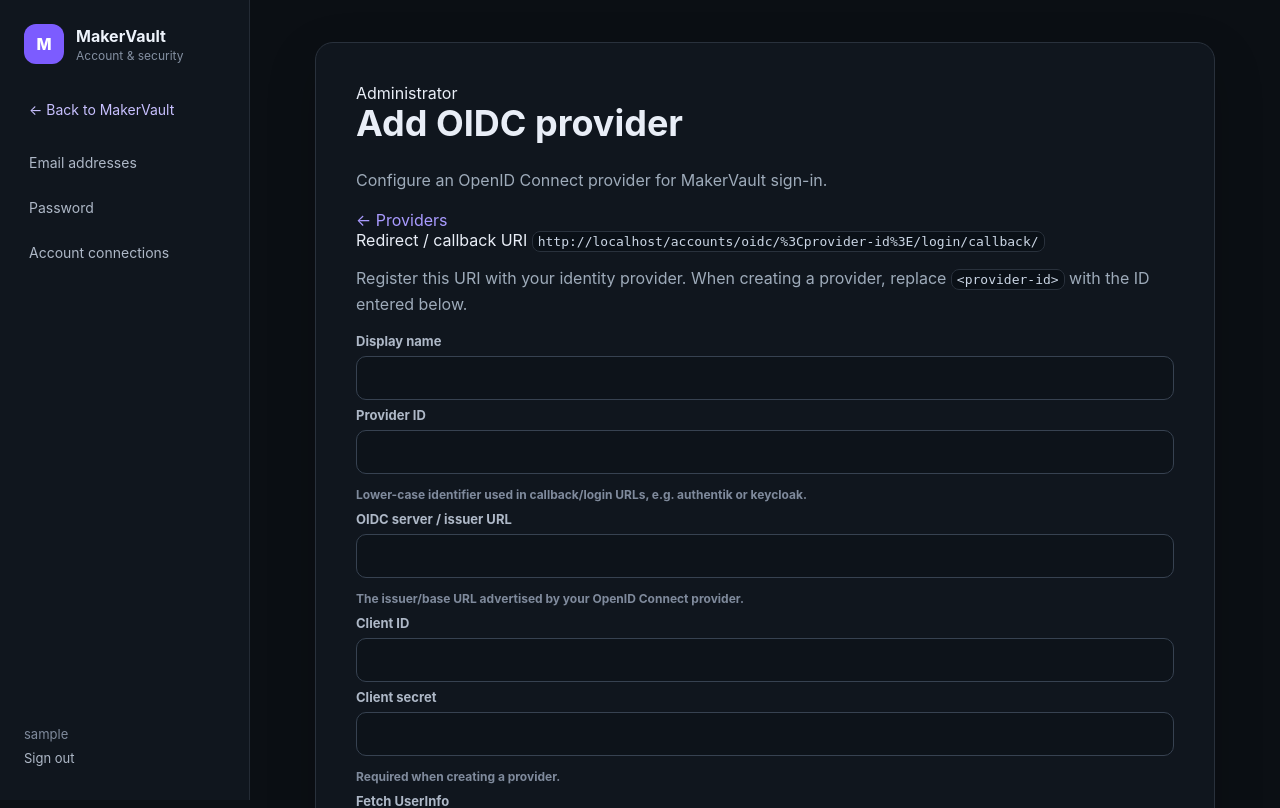
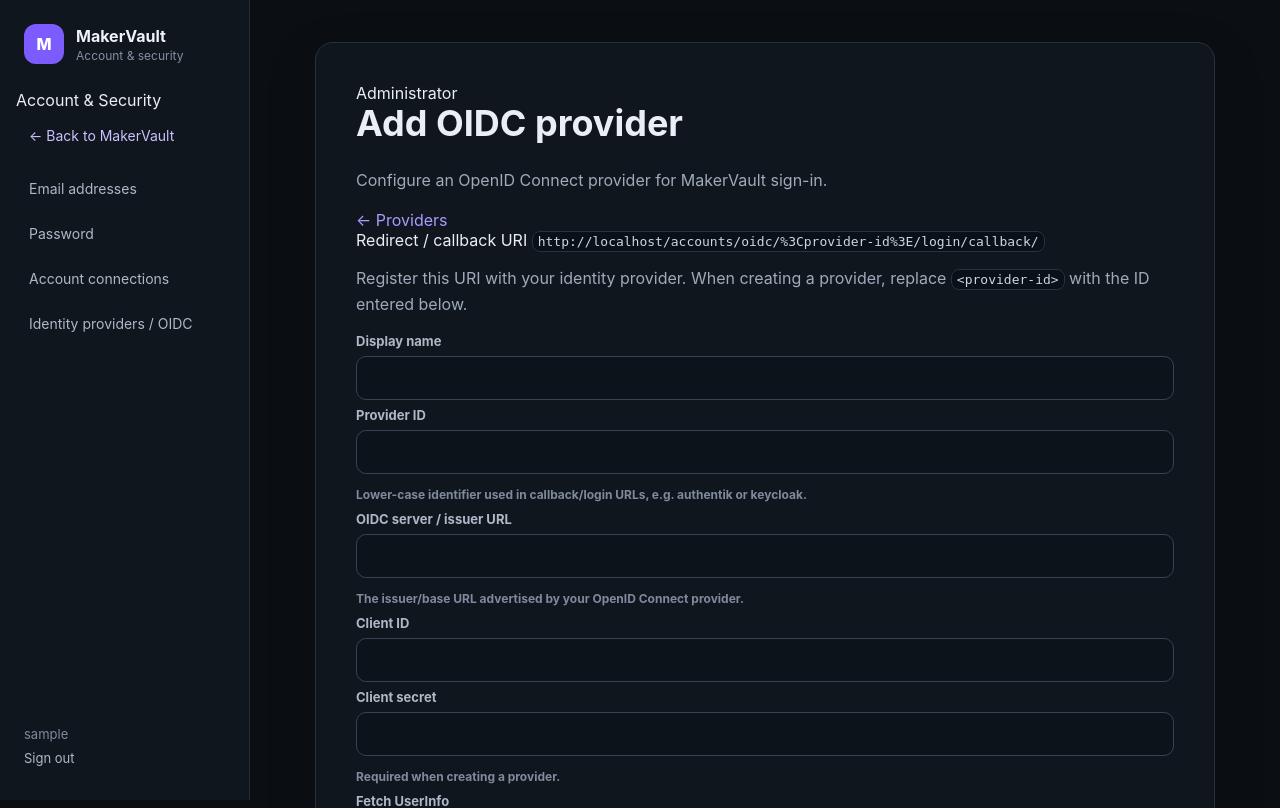
Before and after one commit to gavrd7/MakerVault, a Django app: page /accounts/security/oidc/add/ in a window 1280 px wide. Shown: the top 808 px of the page. Run offline with Django 5.2, Linux system fonts and the light colour scheme; the visitor is signed in with stand-in values (Sample User, id 1); parts of the project's set-up code (start-up, migrations or seed data) failed here and were passed over.

Commit message:
Integrate GUI OIDC with Account & Security

```diff
--- a/backend/templates/allauth/layouts/base.html
+++ b/backend/templates/allauth/layouts/base.html
@@ -22,6 +22,7 @@
 
       {% if user.is_authenticated %}
       <nav class="account-nav" aria-label="Account settings">
+        <span class="account-nav-heading">Account &amp; Security</span>
         <a href="/" class="account-back">← Back to MakerVault</a>
         {% url 'account_email' as email_url_ %}
         {% if email_url_ %}<a href="{{ email_url_ }}">Email addresses</a>{% endif %}
@@ -31,6 +32,7 @@
         {% if connections_url_ %}<a href="{{ connections_url_ }}">Account connections</a>{% endif %}
         {% url 'mfa_index' as mfa_url_ %}
         {% if mfa_url_ %}<a href="{{ mfa_url_ }}">Security &amp; MFA</a>{% endif %}
+        {% if user.is_staff %}<a href="{% url 'oidc-provider-list' %}">Identity providers / OIDC</a>{% endif %}
         {% url 'usersessions_list' as sessions_url_ %}
         {% if sessions_url_ %}<a href="{{ sessions_url_ }}">Sessions</a>{% endif %}
       </nav>
```
